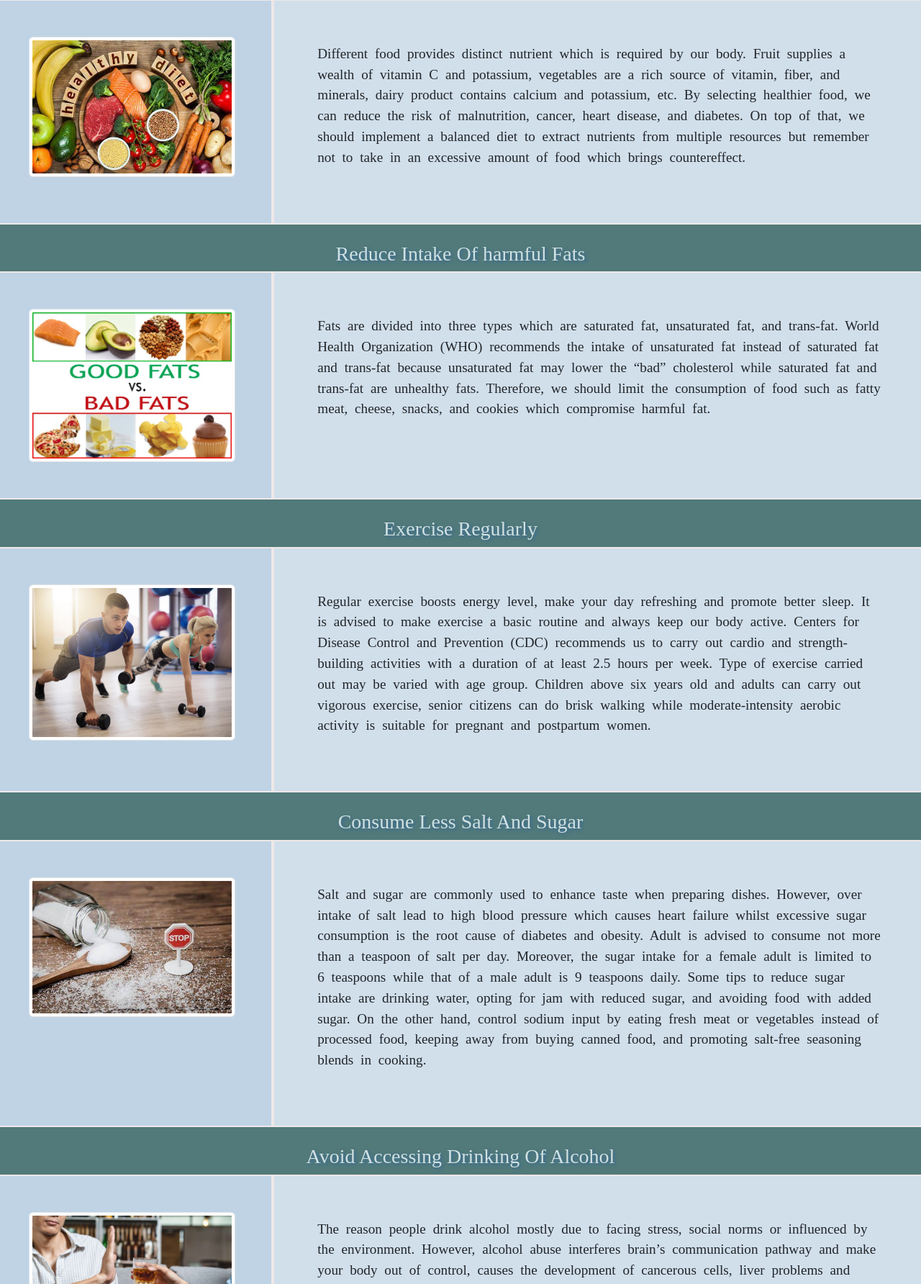
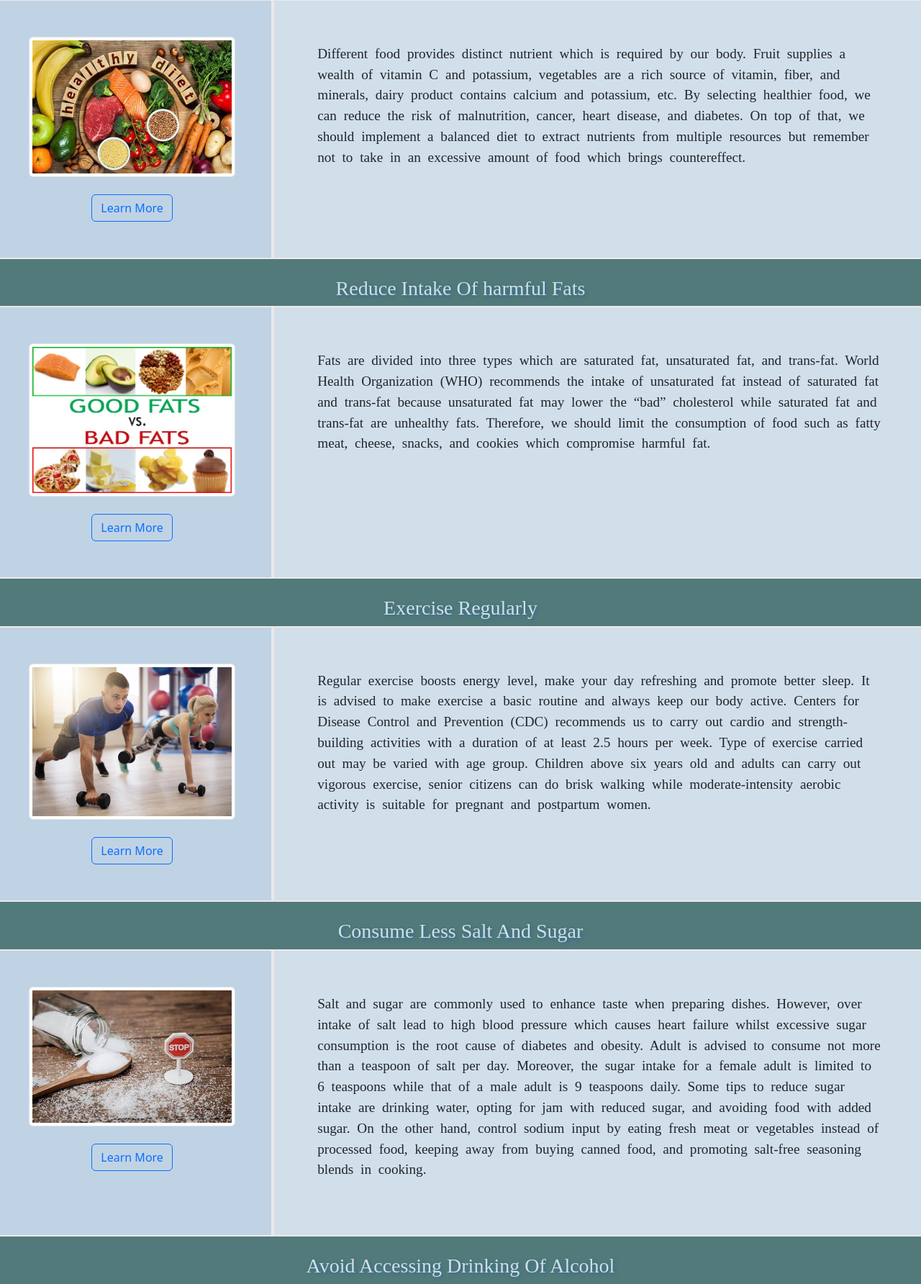
Before and after one commit to xiaoyu163/public-health, a PHP site: page /healthcare.php in a window 1280 px wide. Shown: the part 316-2100 px from the top of the page at 72% size. Run offline with PHP 8.4, Linux system fonts and the light colour scheme; some libraries are stand-ins or nearby versions.

Commit message:
Update healthcare.php

```diff
--- a/healthcare.php
+++ b/healthcare.php
@@ -73,11 +73,11 @@
   </header>
   <br>
 
-  <!--Point 1-->
+ <!--Point 1-->
   <h3> Eat A Healthy Diet</h3>
   <div class="row">
     <div class="side">
-      <image src="images/Healthy Diet.jpg" class="img-thumbnail" width=300 height=150>
+      <image src="images/Healthy Diet.jpg" class="img-thumbnail" width=300 height=150> <br><br> <a class="btn btn-outline-primary" href="https://www.who.int/news-room/fact-sheets/detail/healthy-diet">Learn More</a>
     </div>
     <div class="main">
       <p>
@@ -95,7 +95,7 @@
   <h3 class="text-center"> Reduce Intake Of harmful Fats</h3>
   <div class="row">
     <div class="side">
-      <image src="images/Harmful Fat.jpg" class="img-thumbnail" width=300 height=150>
+      <image src="images/Harmful Fat.jpg" class="img-thumbnail" width=300 height=150> <br><br> <a class="btn btn-outline-primary" href="https://www.texasheart.org/heart-health/heart-information-center/topics/14-simple-ways-to-reduce-saturated-fat/#:~:text=14%20Simple%20Ways%20to%20Reduce%20Saturated%20Fat%201,whites%20instead%20of%20one%20whole%20egg.%20More%20items">Learn More</a>
     </div>
     <div class="main">
       <p>
@@ -113,7 +113,7 @@
   <h3 class="text-center"> Exercise Regularly</h3>
   <div class="row">
     <div class="side">
-      <image src="images/Exercise.jpg" class="img-thumbnail" width=300 height=150>
+      <image src="images/Exercise.jpg" class="img-thumbnail" width=300 height=150> <br><br> <a class="btn btn-outline-primary" href="https://www.cdc.gov/physicalactivity/basics/age-chart.html#:~:text=Physical%20Activity%20for%20Different%20Groups%201%20Preschool-Aged%20Children,5%20Adults%20with%20Chronic%20Conditions%20and%20Disabilities%20">Learn More</a>
     </div>
     <div class="main">
       <p>
@@ -131,7 +131,7 @@
   <h3 class="text-center"> Consume Less Salt And Sugar</h3>
   <div class="row">
     <div class="side">
-      <image src="images/Salt And Sugar.jpg" class="img-thumbnail" width=300 height=150>
+      <image src="images/Salt And Sugar.jpg" class="img-thumbnail" width=300 height=150> <br><br> <a class="btn btn-outline-primary" href="https://www.dallasnews.com/news/healthy-living/2013/04/15/the-dangers-of-salt-and-sugar-and-how-to-protect-yourself/">Learn More</a>
     </div>
     <div class="main">
       <p>
@@ -149,7 +149,7 @@
   <h3 class="text-center"> Avoid Accessing Drinking Of Alcohol</h3>
   <div class="row">
     <div class="side">
-      <image src="images/Alcohol.jpg" class="img-thumbnail" width=300 height=150>
+      <image src="images/Alcohol.jpg" class="img-thumbnail" width=300 height=150> <br><br> <a class="btn btn-outline-primary" href="https://www.health.harvard.edu/staying-healthy/11-ways-to-curb-your-drinking">Learn More</a>
     </div>
     <div class="main">
       <p>
@@ -167,7 +167,7 @@
   <h3 class="text-center"> Quit Smoking</h3>
   <div class="row">
     <div class="side">
-      <image src="images/Smoking.jpg" class="img-thumbnail" width=300 height=150>
+      <image src="images/Smoking.jpg" class="img-thumbnail" width=300 height=150> <br><br> <a class="btn btn-outline-primary" href="https://ourworldindata.org/smoking#the-global-distribution-of-smoking-deaths">Learn More</a>
     </div>
     <div class="main">
       <p>
@@ -185,7 +185,7 @@
   <h3 class="text-center"> Regular Body Checkup</h3>
   <div class="row">
     <div class="side">
-      <image src="images/Body Checkup.jpg" class="img-thumbnail" width=300 height=150>
+      <image src="images/Body Checkup.jpg" class="img-thumbnail" width=300 height=150> <br><br> <a class="btn btn-outline-primary" href="https://www.healthline.com/health/how-often-should-you-get-routine-checkups-at-the-doctor#:~:text=Regular%20checkups%20with%20your%20healthcare%20provider%20can%20benefit,which%20increases%20the%20odds%20of%20a%20good%20outcome">Learn More</a>
     </div>
     <div class="main">
       <p>
```
